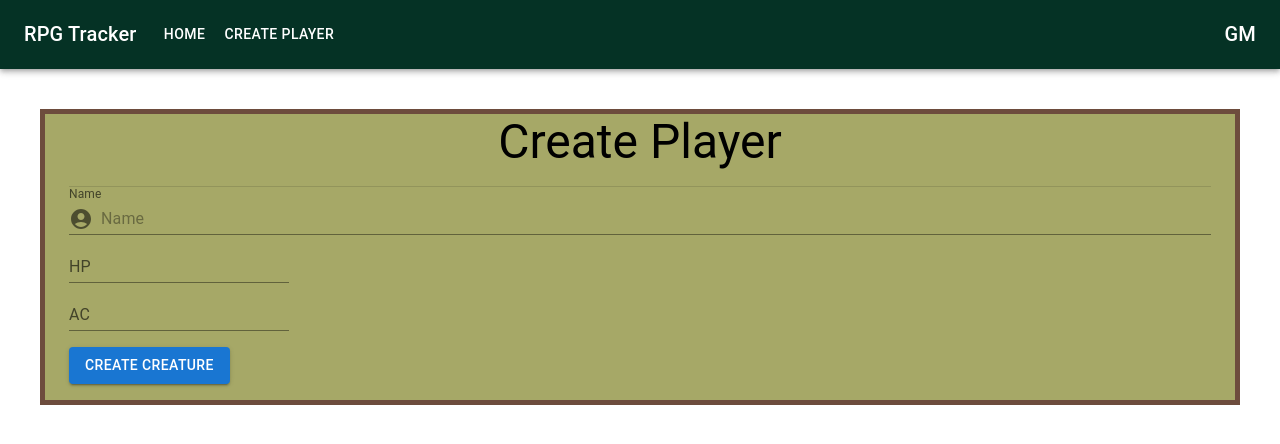
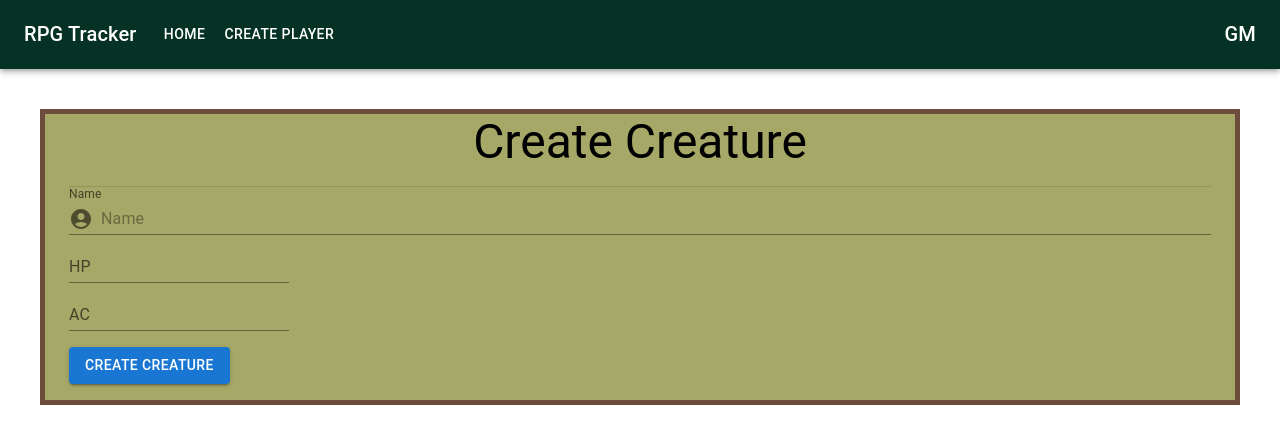
Before and after one commit to lchapmb/rpgTracker, a React (Create React App) app: page /create-player in a window 1280 px wide. Shown: the top 444 px of the page. Built offline with nearby package versions, Linux system fonts and the light colour scheme.

Commit message:
adds comments to create player to help find fields

```diff
--- a/src/components/CreatePlayer.tsx
+++ b/src/components/CreatePlayer.tsx
@@ -20,13 +20,14 @@ export default function CreatePlayer() {
       <Container className="homeContainer" maxWidth="lg">
         <Box className="homeBox" sx={{ height: "auto" }}>
           <Typography variant="h3" component="div" gutterBottom align="center">
-            Create Player
+            Create Creature
           </Typography>
         </Box>
         <Divider />
         <Box sx={{ maxWidth: "100%", paddingBottom: 2 }}>
+          {/* name field */}
           <TextField
-            id="input-with-icon-textfield"
+            id="creatureNameInputField"
             label="Name"
             placeholder="Name"
             fullWidth
@@ -45,23 +46,28 @@ export default function CreatePlayer() {
               paddingBottom: 2,
             }}
           >
+            {/* health */}
             <TextField
-              id="input-with-icon-textfield"
+              id="healthInputField"
               label="HP"
               placeholder="HP"
               InputProps={{}}
               variant="standard"
             />
             <br />
+            {/* armour class */}
             <TextField
-              id="input-with-icon-textfield"
+              id="armourClassInputField"
               label="AC"
               placeholder="AC"
               InputProps={{}}
               variant="standard"
             />
           </Box>
-          <Button variant="contained">Create Creature</Button>
+          {/* submit button */}
+          <Button id="creatureCreationSubmit" variant="contained">
+            Create Creature
+          </Button>
         </Box>
       </Container>
     </>
```
